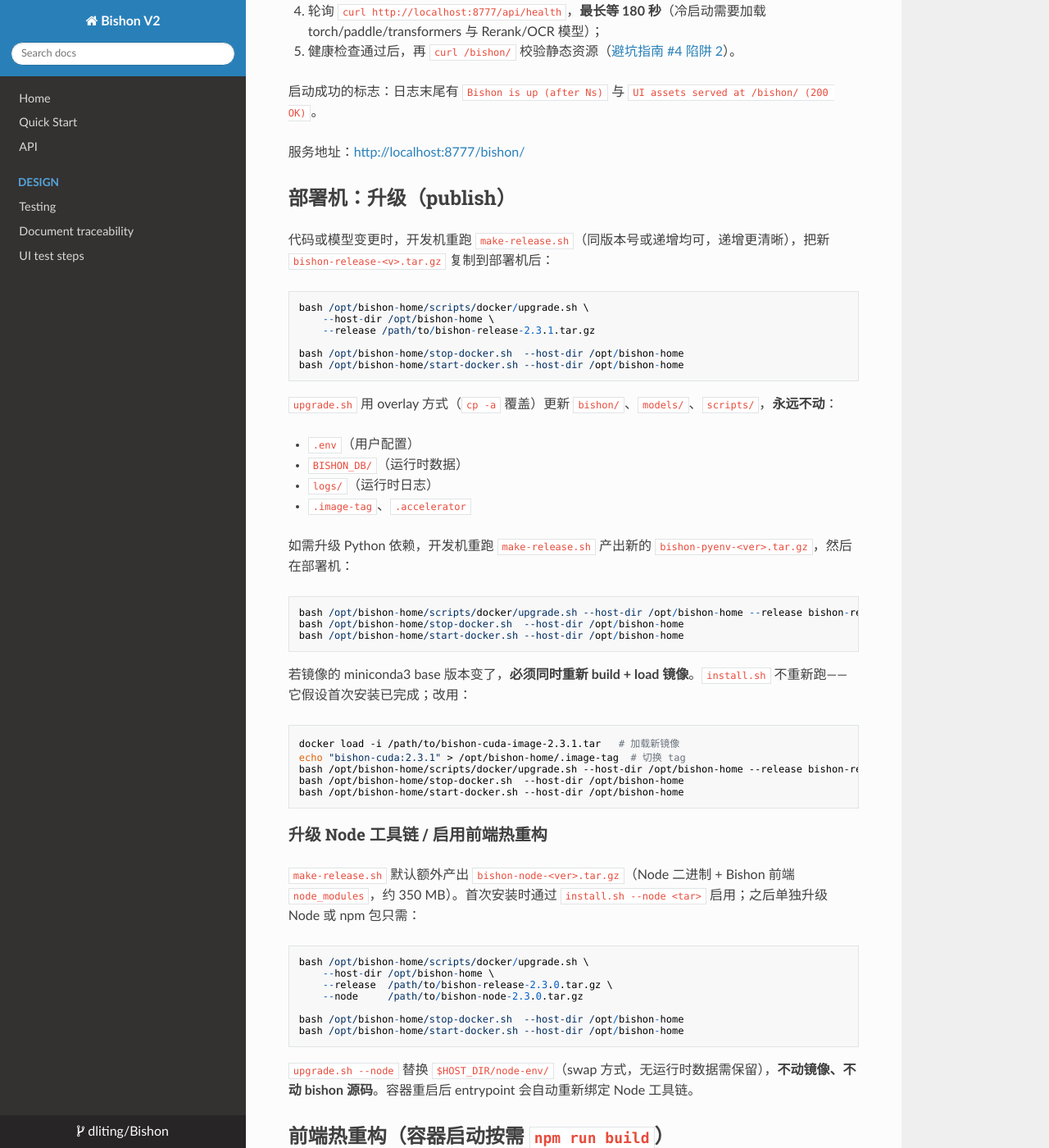
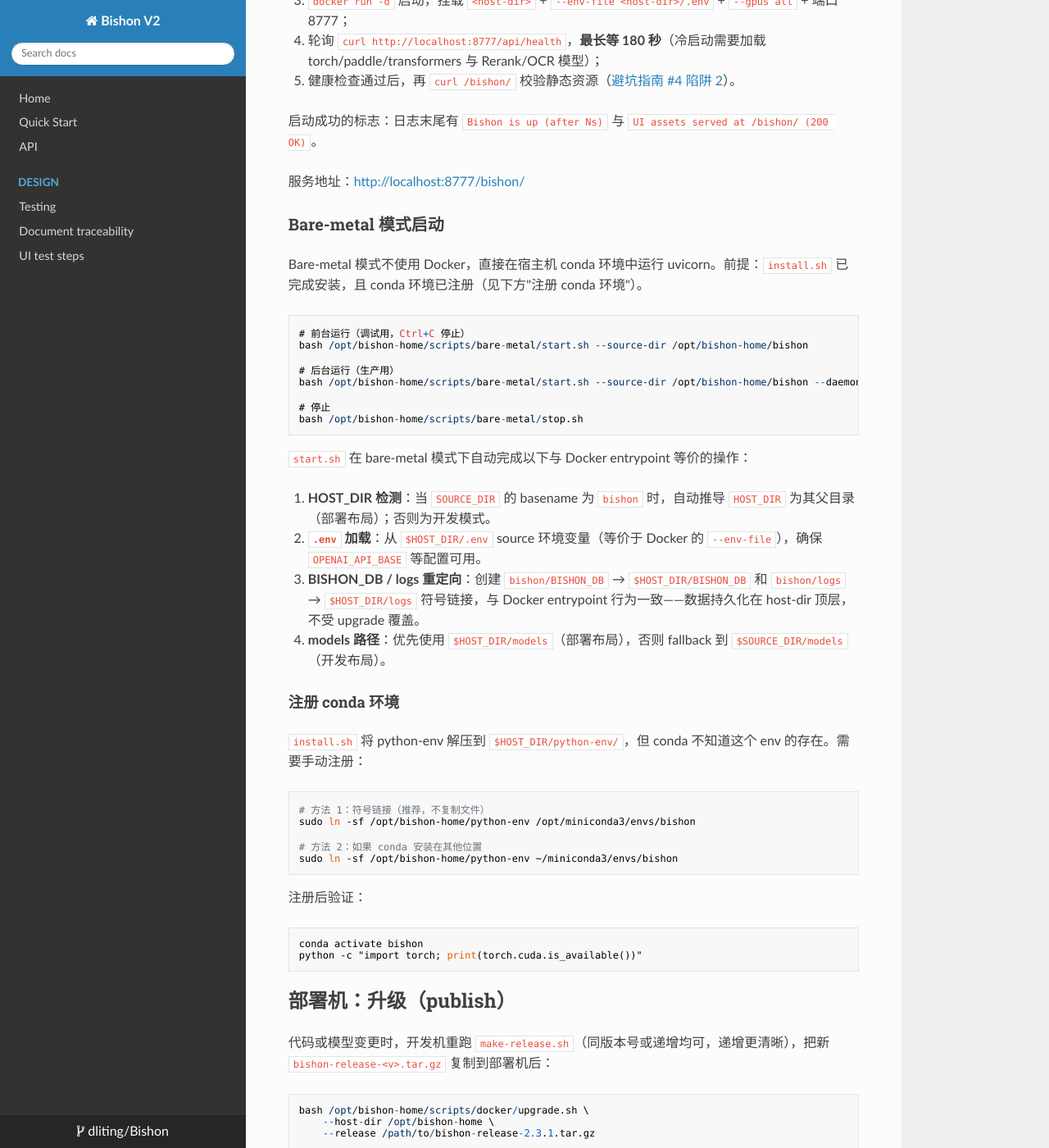
Before and after one commit to dliting/Bishon, an MkDocs documentation site: the page built from docs/deployment.md, in a window 1280 px wide and 1400 px high, scrolled down 8108 px. Shown: the whole window at 82% size. Built offline with MkDocs 1.6.1, drawn with Linux system fonts in a browser that asks for light colours; nearby versions of some CDN libraries; some of the changed text lies outside the part shown.

Commit message:
docs: update deployment docs for bare-metal mode and new pitfall entries
- quickstart.md: update bare-metal start/stop commands for deployment
  layout, clarify .env path applies to both modes
- deployment.md: add bare-metal startup section with HOST_DIR detection,
  .env loading, BISHON_DB/logs redirection, conda env registration
- deployment.md: update quick reference table with correct bare-metal
  commands and log paths
- deployment.md: add pitfall entries #6-8 (nvidia namespace package,
  root-owned __pycache__, bare-metal .env path)
- deployment.md: add troubleshooting for bare-metal conda/env/faiss/
  permission issues

Co-Authored-By: Claude Opus 4.6 <noreply@anthropic.com>

````diff
--- a/docs/deployment.md
+++ b/docs/deployment.md
@@ -97,12 +97,12 @@ ls dist/
 | 操作 | Docker 离线 | Docker 在线 | Bare-metal |
 |---|---|---|---|
 | **部署** | `deploy.sh` → docker-offline | `deploy.sh` → docker-online | `deploy.sh` → bare-metal |
-| **启动** | `bash <dir>/start-docker.sh --host-dir <dir>` | 同左 | `bash start-bare-metal.sh` |
-| **停止** | `bash <dir>/stop-docker.sh --host-dir <dir>` | 同左 | `bash stop-bare-metal.sh` |
-| **升级** | `bash <dir>/scripts/docker/upgrade.sh --host-dir <dir> --release <tar>` | 同左 | `git pull && pip install -r requirements.txt` |
+| **启动** | `bash <dir>/start-docker.sh --host-dir <dir>` | 同左 | `bash <dir>/scripts/bare-metal/start.sh --source-dir <dir>/bishon --daemon` |
+| **停止** | `bash <dir>/stop-docker.sh --host-dir <dir>` | 同左 | `bash <dir>/scripts/bare-metal/stop.sh` |
+| **升级** | `bash <dir>/scripts/docker/upgrade.sh --host-dir <dir> --release <tar>` | 同左 | `bash <dir>/scripts/docker/upgrade.sh --host-dir <dir> --release <tar>` |
 | **升级 Node** | `bash <dir>/scripts/docker/upgrade.sh --host-dir <dir> --node <tar>` | 同左 | n/a |
 | **卸载** | `bash <dir>/scripts/docker/uninstall.sh --host-dir <dir>` | 同左 | `rm -rf <dir>` |
-| **日志** | `tail -f <dir>/logs/debug_logs/debug.log` | 同左 | `tail -f logs/debug_logs/debug.log` |
+| **日志** | `tail -f <dir>/logs/debug_logs/debug.log` | 同左 | `tail -f <dir>/logs/debug_logs/debug.log` |
 
 ## 目录
 
@@ -322,6 +322,47 @@ bash /opt/bishon-home/start-docker.sh --host-dir /opt/bishon-home
 
 服务地址：<http://localhost:8777/bishon/>
 
+### Bare-metal 模式启动
+
+Bare-metal 模式不使用 Docker，直接在宿主机 conda 环境中运行 uvicorn。前提：`install.sh` 已完成安装，且 conda 环境已注册（见下方"注册 conda 环境"）。
+
+```bash
+# 前台运行（调试用，Ctrl+C 停止）
+bash /opt/bishon-home/scripts/bare-metal/start.sh --source-dir /opt/bishon-home/bishon
+
+# 后台运行（生产用）
+bash /opt/bishon-home/scripts/bare-metal/start.sh --source-dir /opt/bishon-home/bishon --daemon
+
+# 停止
+bash /opt/bishon-home/scripts/bare-metal/stop.sh
+```
+
+`start.sh` 在 bare-metal 模式下自动完成以下与 Docker entrypoint 等价的操作：
+
+1. **HOST_DIR 检测**：当 `SOURCE_DIR` 的 basename 为 `bishon` 时，自动推导 `HOST_DIR` 为其父目录（部署布局）；否则为开发模式。
+2. **`.env` 加载**：从 `$HOST_DIR/.env` source 环境变量（等价于 Docker 的 `--env-file`），确保 `OPENAI_API_BASE` 等配置可用。
+3. **BISHON_DB / logs 重定向**：创建 `bishon/BISHON_DB` → `$HOST_DIR/BISHON_DB` 和 `bishon/logs` → `$HOST_DIR/logs` 符号链接，与 Docker entrypoint 行为一致——数据持久化在 host-dir 顶层，不受 upgrade 覆盖。
+4. **models 路径**：优先使用 `$HOST_DIR/models`（部署布局），否则 fallback 到 `$SOURCE_DIR/models`（开发布局）。
+
+#### 注册 conda 环境
+
+`install.sh` 将 python-env 解压到 `$HOST_DIR/python-env/`，但 conda 不知道这个 env 的存在。需要手动注册：
+
+```bash
+# 方法 1：符号链接（推荐，不复制文件）
+sudo ln -sf /opt/bishon-home/python-env /opt/miniconda3/envs/bishon
+
+# 方法 2：如果 conda 安装在其他位置
+sudo ln -sf /opt/bishon-home/python-env ~/miniconda3/envs/bishon
+```
+
+注册后验证：
+
+```bash
+conda activate bishon
+python -c "import torch; print(torch.cuda.is_available())"
+```
+
 ## 部署机：升级（publish）
 
 代码或模型变更时，开发机重跑 `make-release.sh`（同版本号或递增均可，递增更清晰），把新 `bishon-release-<v>.tar.gz` 复制到部署机后：
@@ -433,6 +474,9 @@ rm -rf /opt/bishon-home
 | 4 陷阱 1 | 发布流程把开发机的本地 `.env` 打入发布包，部署时覆盖目标环境已定制配置 | 发布包**不含 `.env`**（`make-release.sh` rsync 排除）。`install.sh` 仅当 `.env` 不存在时从 `.env.example` 创建；`upgrade.sh` **永远不动 `.env`**。 | `make-release.sh` rsync、`install.sh` step 5、`upgrade.sh` |
 | 4 陷阱 2 | 发布包遗漏静态资源目录，启动时路由检测失败，访问返回 404 | ① `make-release.sh` 前置校验 `bishon_kernel/bishon_server/dist/bishon/index.html` 存在；② 安装时再校验；③ `start.sh` 启动后 `curl /bishon/` 验证 200。 | `make-release.sh` step 0c、`install.sh` step 4、`start.sh` step 5 |
 | 5 | 部署后不校验，容器启动成功 ≠ 服务可用 | `start.sh` 内置：① `curl /api/health` 等待 180 秒（覆盖冷启动）；② `curl /bishon/` 校验静态资源；③ 失败时 `docker logs bishon | tail -50` 自动打印。 | `start.sh` step 4–5 |
+| 6 | `nvidia-cublas-cu12 >= 12.9` 使用 PEP 420 namespace package，`__file__` 为 `None`，`os.path.dirname(None)` 抛 `TypeError` 导致应用无法启动 | `gpu_utils.py:preload_cublaslt()` 统一使用 `__path__[0]`（regular 和 namespace 包均可用），`except` 增加 `IndexError`。 | `bishon_kernel/utils/gpu_utils.py` |
+| 7 | Docker 容器以 root 运行，创建 root 拥有的 `__pycache__`，重新安装时 `rm -rf` 权限不够 | `install.sh` 的 `_rm_rf()` 依次尝试 chmod → sudo -n → `BISHON_SUDO_PASS` 环境变量 → 报错退出并显示阻塞文件列表。 | `scripts/docker/install.sh` |
+| 8 | Bare-metal 模式下 `.env` 在 host-dir 根目录，`load_dotenv` 找不到 | `start.sh` 在启动 uvicorn 前 `source $HOST_DIR/.env`（等价 Docker `--env-file`），`load_dotenv(override=False)` 不覆盖已注入变量。 | `scripts/bare-metal/start.sh` |
 
 ## 常见排障
 
@@ -479,6 +523,49 @@ sha256sum /opt/bishon-home/bishon/bishon_kernel/bishon_server/app.py
 
 （本项留作后续优化，本轮默认联网构建。）
 
+### Bare-metal 模式：`conda activate bishon` 失败
+
+conda 找不到 `bishon` 环境，因为 `install.sh` 解压的 `python-env/` 未注册到 conda。手动注册：
+
+```bash
+sudo ln -sf /opt/bishon-home/python-env /opt/miniconda3/envs/bishon
+conda activate bishon
+```
+
+### Bare-metal 模式：`/api/health` 报 LLM/embedding 不健康
+
+检查 `.env` 是否被正确加载。Bare-metal 模式下 `start.sh` 从 `$HOST_DIR/.env` source 环境变量。验证：
+
+```bash
+# 确认 .env 存在且内容正确
+cat /opt/bishon-home/.env | grep API_BASE
+# 在 bishon conda env 内测试连通性
+conda activate bishon
+curl -sS -m 5 "$OPENAI_API_BASE/models" | head -c 200
+```
+
+### Bare-metal 模式：`import faiss` 报 `undefined symbol: cublasLtGetEnvironmentMode`
+
+`nvidia-cublas-cu12 >= 12.9` 的 `libcublas.so.12` 依赖 `libcublasLt.so.12` 中的符号，但动态链接器可能以错误顺序加载。`gpu_utils.py` 在 import 时自动 preload `libcublasLt`。如果仍报错，手动验证：
+
+```bash
+conda activate bishon
+python -c "from bishon_kernel.utils.gpu_utils import preload_cublaslt; preload_cublaslt(); import faiss; print('ok')"
+```
+
+### 重新安装时报 "cannot remove ... (permission denied)"
+
+Docker 容器以 root 运行后，`bishon/` 和 `python-env/` 下会有 root 拥有的 `__pycache__`。解决方法：
+
+```bash
+# 方法 1：chown 后重跑 install.sh
+sudo chown -R $(id -un):$(id -gn) /opt/bishon-home/bishon /opt/bishon-home/python-env
+bash install.sh --host-dir /opt/bishon-home ...
+
+# 方法 2：通过环境变量传递 sudo 密码
+BISHON_SUDO_PASS=<password> bash install.sh --host-dir /opt/bishon-home ...
+```
+
 ## 不在本文档范围
 
 - **Ascend（CANN）镜像**：`docker/Dockerfile.ascend` 为占位文件，本轮不实现。需要时按文件内 TODO 实现，并扩展 `start.sh` 的 `ascend` 分支。
````
Also changed, not shown: docs/quickstart.md (+6 -2 lines).
